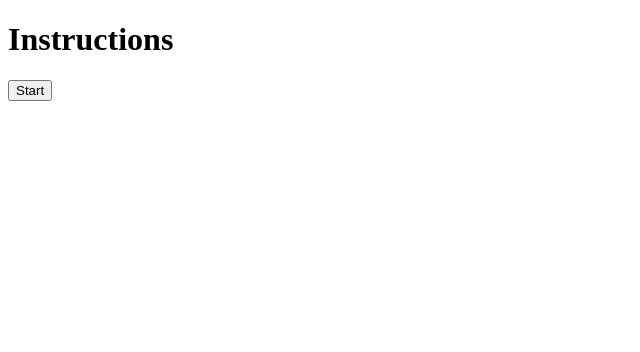
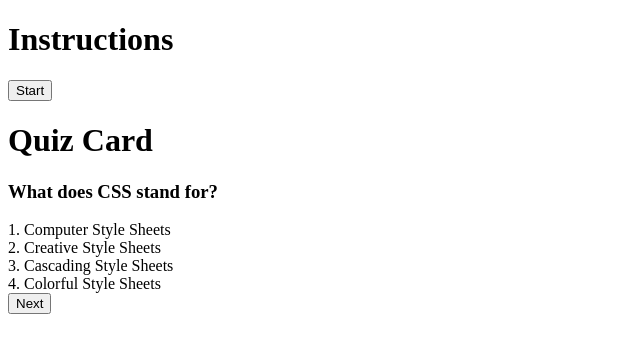
Before and after one commit to JohnMwendwa/quiz-app, a React (Vite) app: page / in a window 1280 px wide. Shown: the top 352 px of the page, without its empty margins (0-640 px from the left). Built offline with nearby package versions, Linux system fonts and the light colour scheme.

Commit message:
passdown the expected ReviewCard props

```diff
--- a/src/App.tsx
+++ b/src/App.tsx
@@ -21,7 +21,7 @@
   // Keep track of current question
   const [question, setQuestion] = useState<Question>();
   // Check if a user wants to review questions
-  const [isReview, setIsReview] = useState(false);
+  const [isReview, setIsReview] = useState(true);
   // Track when a user begins answering questions
   const [isSession, setIsSession] = useState(false);
 
@@ -61,6 +61,12 @@
     alert("Submitted!");
   };
 
+  const handleFinishReview = () => {
+    if (!isLastQuestion) return next();
+    setCurrentQuestion(0);
+    setIsReview(false);
+  };
+
   return (
     <>
       {!isSession && <Instructions startSession={setIsSession} />}
@@ -74,7 +80,13 @@
         />
       )}
 
-      {isReview && <ReviewCard />}
+      {isReview && (
+        <ReviewCard
+          question={question}
+          userAnswer={userAnswer}
+          handleFinishReview={handleFinishReview}
+        />
+      )}
     </>
   );
 }
```
